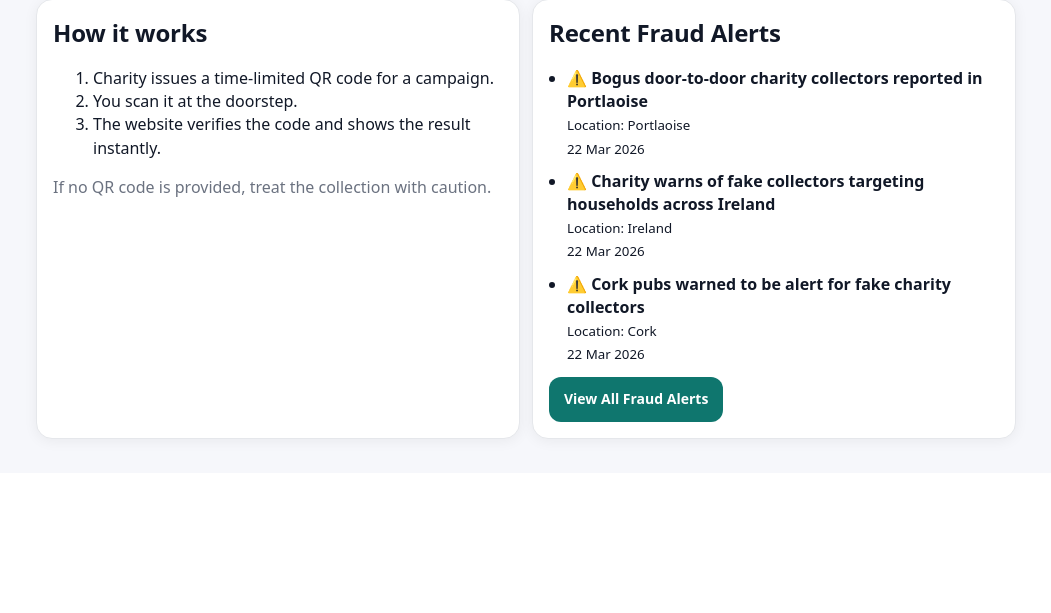
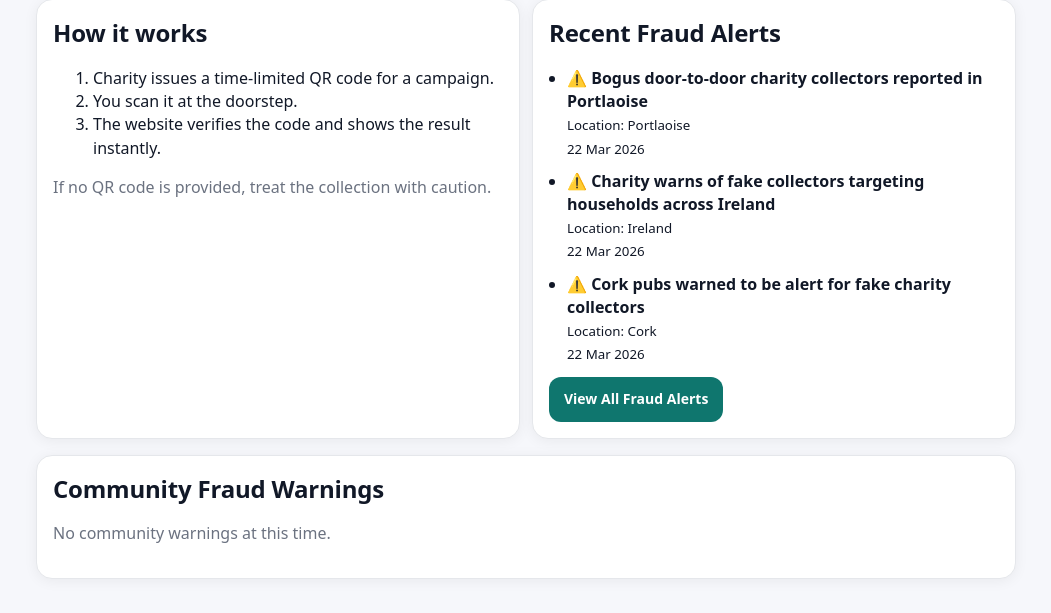
Before and after one commit to joyewole/doorstep-charity-verification, a Flask app: page / in a window 1280 px wide. Shown: the part 359-972 px from the top of the page, without its empty margins (114-1165 px from the left). Before the commit the page ends 804 px from the top, so only its background shows below. Run offline with Flask 3, Linux system fonts and the light colour scheme.

Commit message:
Display reviewed public reports as community warnings on homepage

```diff
--- a/app/routes_public.py
+++ b/app/routes_public.py
@@ -1,7 +1,7 @@
 from flask import Blueprint, render_template, request
 from datetime import datetime, timezone
 
-from app.models import Campaign, Charity, IssuedQR, Collector, FraudAlert
+from app.models import Campaign, Charity, IssuedQR, Collector, FraudAlert, PublicReport
 from app.services.token_service import verify_token, token_hash
 
 public_bp = Blueprint("public", __name__)
@@ -15,7 +15,16 @@ def home():
         .limit(3)
         .all()
     )
-    return render_template("home.html", recent_alerts=recent_alerts)
+
+    community_reports = (
+        PublicReport.query
+        .filter(PublicReport.status.in_(["reviewed", "escalated"]))
+        .order_by(PublicReport.submitted_at.desc())
+        .limit(3)
+        .all()
+    )
+
+    return render_template("home.html", recent_alerts=recent_alerts, community_reports=community_reports)
 
 @public_bp.get("/scan")
 def scan():
--- a/app/templates/home.html
+++ b/app/templates/home.html
@@ -50,4 +50,32 @@
       {% endif %}
     </div>
   </div>
+
+    <div class="card">
+      <h2>Community Fraud Warnings</h2>
+
+      {% if community_reports %}
+        <ul style="padding-left: 18px; margin-bottom: 12px;">
+          {% for report in community_reports %}
+            <li style="margin-bottom: 10px;">
+              <strong>⚠️ Suspicious activity reported</strong><br>
+
+              <small>Location: {{ report.location }}</small><br>
+
+              {% if report.claimed_charity %}
+                <small>Claimed Charity: {{ report.claimed_charity }}</small><br>
+              {% endif %}
+
+              {% if report.submitted_at %}
+                <small>{{ report.submitted_at.strftime('%d %b %Y') }}</small>
+              {% endif %}
+            </li>
+          {% endfor %}
+        </ul>
+
+        <a class="btn outline" href="/alerts">View Fraud Alerts</a>
+      {% else %}
+        <p class="muted">No community warnings at this time.</p>
+      {% endif %}
+    </div>
 {% endblock %}
```
